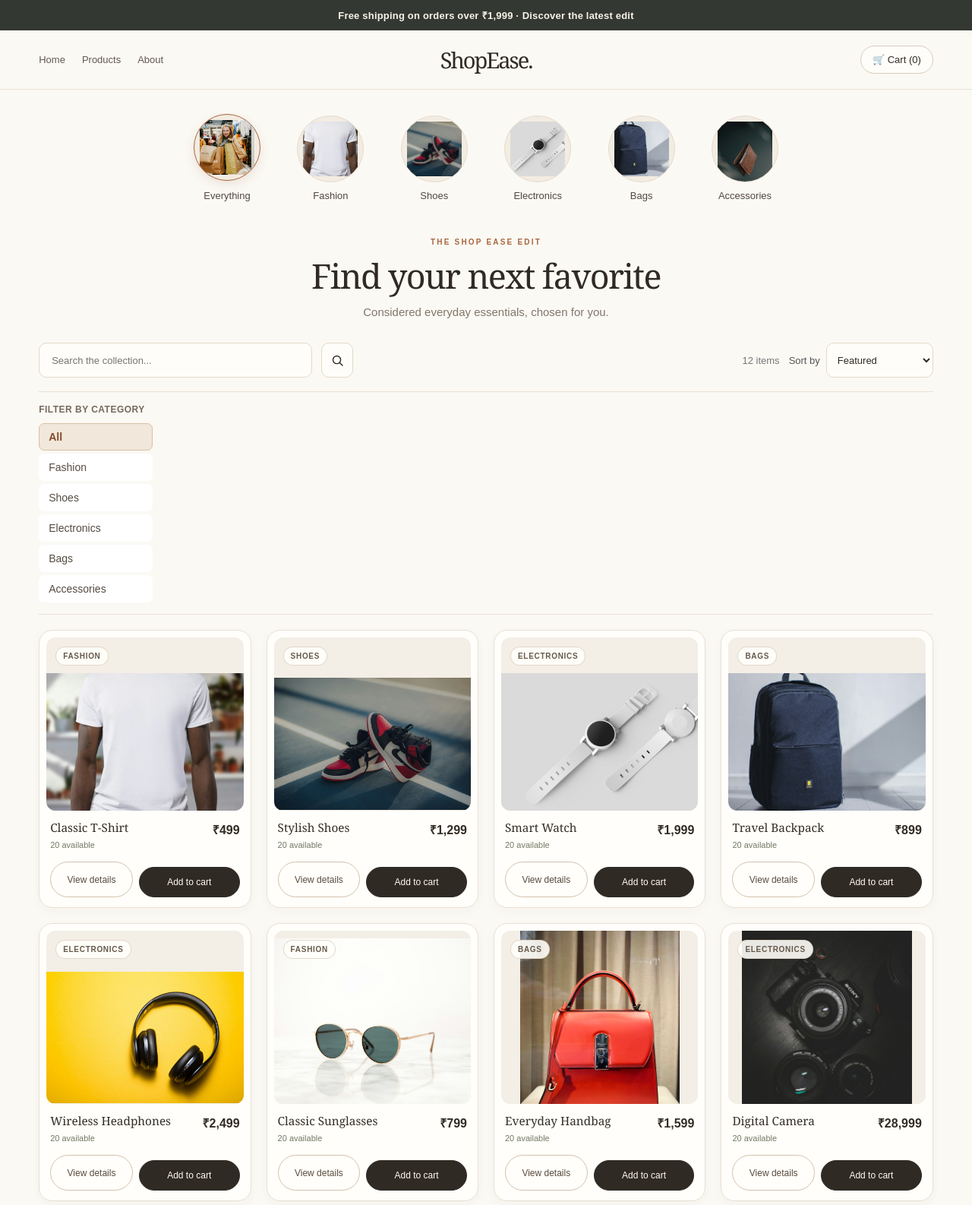
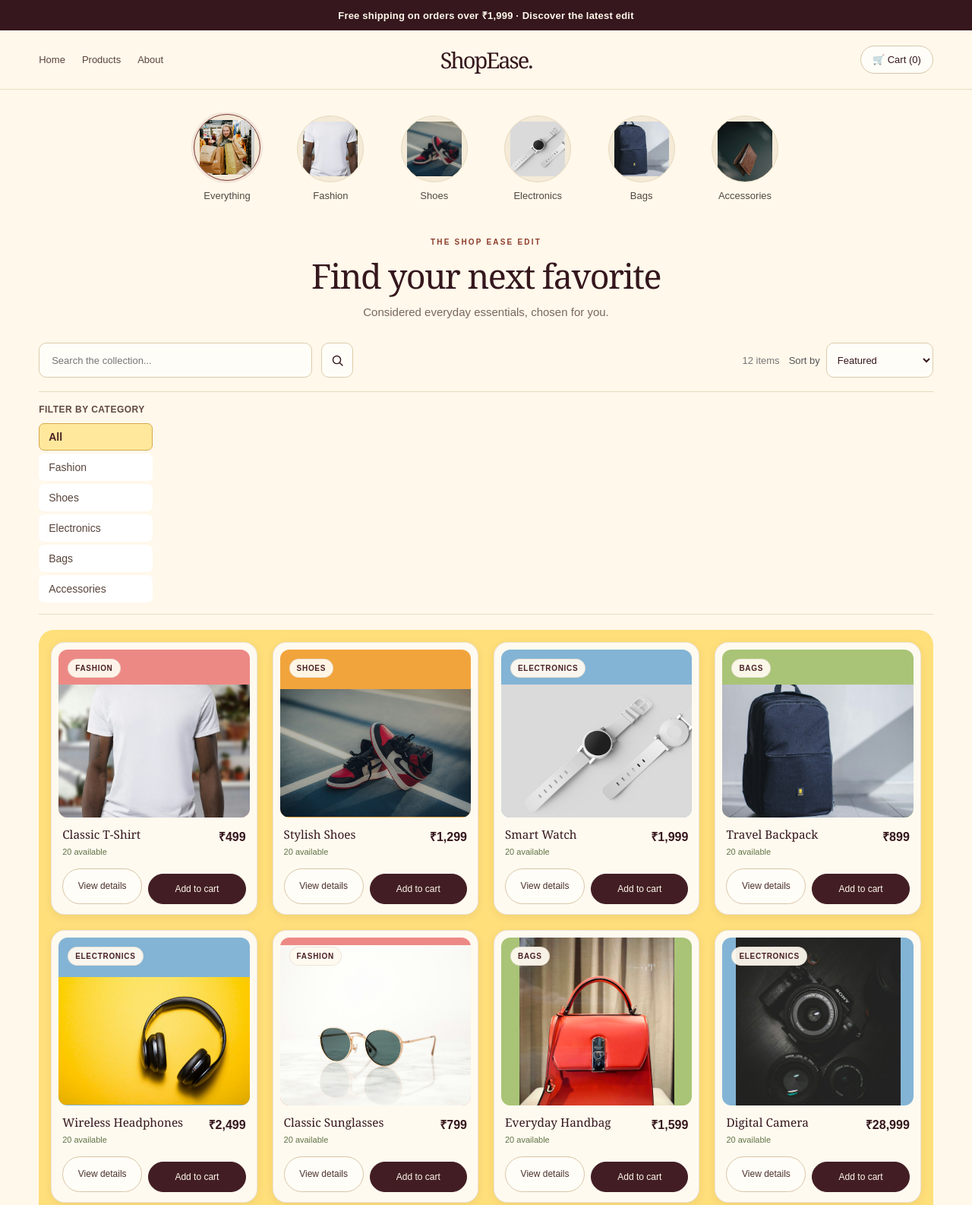
Before and after one commit to sunil-kumar27/admin-panel, a website: page user site/index.html in a window 1280 px wide. Shown: the top 1586 px of the page at 76% size. Drawn offline with Linux system fonts and the light colour scheme; no server answers.

Commit message:
Apply reference color palette to storefront

```diff
--- a/user site/script.js
+++ b/user site/script.js
@@ -251,7 +251,7 @@ function displayProducts(list = products) {
 
     list.forEach(product => {
         productList.innerHTML += `
-            <article class="product-card">
+            <article class="product-card" data-category="${escapeProductHTML(product.category)}">
                 <div class="product-media">
                     <span class="product-category">${escapeProductHTML(product.category)}</span>
                     <img src="${escapeProductHTML(product.image || "images/hero-shopping.jpg")}" alt="${escapeProductHTML(product.name)}" loading="lazy" onerror="this.hidden=true;">
--- a/user site/style.css
+++ b/user site/style.css
@@ -1091,3 +1091,47 @@ footer {
 @media (prefers-reduced-motion: reduce) {
     #storefront-view *, #storefront-view *::before, #storefront-view *::after { scroll-behavior: auto !important; transition-duration: .01ms !important; animation-duration: .01ms !important; animation-iteration-count: 1 !important; }
 }
+
+/* Warm cream, golden yellow and plum palette from the design reference */
+#storefront-view { --shop-ink: #35171d; --shop-clay: #7a302e; --shop-clay-dark: #4a2025; --shop-ivory: #fff8eb; --shop-sand: #ffdf7a; --shop-line: #eadcc2; --shop-sage: #647b43; background: var(--shop-ivory); color: var(--shop-ink); }
+#storefront-view .store-announcement { background: #35171d; color: #fff8eb; }
+#storefront-view header { background: rgba(255, 248, 235, .97); border-color: #eadcc2; }
+#storefront-view header .logo, #storefront-view .logo-word, #storefront-view .logo-dot { color: #35171d; }
+#storefront-view header nav a { color: #59433d; }
+#storefront-view header nav a:hover { color: #a34c27; }
+#storefront-view .cart-btn { border-color: #d8c5a7; background: #fffdf7; color: #35171d; }
+#storefront-view .category-shortcut-image { border-color: #e8d9bd; background: #f4ead7; }
+#storefront-view .category-shortcut.active .category-shortcut-image { border-color: #79332e; box-shadow: 0 0 0 3px rgba(121, 51, 46, .09); }
+#storefront-view .collection-eyebrow { color: #8d3c29; }
+#storefront-view .products-section h2, #storefront-view .product-card h3 { color: #35171d; }
+#storefront-view .subtitle { color: #79675c; }
+#storefront-view .search-container { border-color: #e7d8be; }
+#storefront-view .search-container input, #storefront-view .search-container button, #storefront-view .sort-control select { border-color: #ddcba9; background: #fffdf8; color: #35171d; }
+#storefront-view .search-container button:hover { border-color: #74302d; background: #f8e9bd; color: #4a2025; }
+#storefront-view .categories { border-color: #eadcc2; }
+#storefront-view .categories::before { color: #614a3f; }
+#storefront-view .category-btn { color: #59443b; }
+#storefront-view .category-btn:hover, #storefront-view .category-btn.active { border-color: #d7a84d; background: #ffe89c; color: #4a2025; }
+#storefront-view .product-grid { padding: 16px; border-radius: 20px; background: #ffdf7a; }
+#storefront-view .product-card { border-color: rgba(89, 57, 38, .12); background: #fffaf0; box-shadow: 0 3px 12px rgba(77, 44, 25, .08); }
+#storefront-view .product-card:hover { border-color: rgba(74, 32, 37, .28); box-shadow: 0 14px 28px rgba(77, 44, 25, .16); }
+#storefront-view .product-media { background: #f1a43c; }
+#storefront-view .product-card[data-category="Fashion"] .product-media { background: #ed8985; }
+#storefront-view .product-card[data-category="Shoes"] .product-media { background: #f1a43c; }
+#storefront-view .product-card[data-category="Electronics"] .product-media { background: #83b4d5; }
+#storefront-view .product-card[data-category="Bags"] .product-media { background: #a9c476; }
+#storefront-view .product-card[data-category="Accessories"] .product-media { background: #c5b4d2; }
+#storefront-view .product-category, #storefront-view .product-stock-badge { border-color: rgba(74, 32, 37, .1); background: rgba(255, 250, 240, .94); color: #4a2025; }
+#storefront-view .product-stock-badge { color: #7b302b; }
+#storefront-view .product-card .price { color: #35171d; }
+#storefront-view .stock-availability { color: #617445; }
+#storefront-view .product-actions .product-details-btn { border-color: #d8c4a5; background: #fffdf7; color: #4b302c; }
+#storefront-view .product-actions .product-details-btn:hover { border-color: #74302d; background: #f7e6b7; color: #4a2025; }
+#storefront-view .product-actions .add-btn.secondary, #storefront-view .checkout-btn { border-color: #421e24; background: #421e24; color: #fff8eb; }
+#storefront-view .product-actions .add-btn.secondary:hover, #storefront-view .checkout-btn:hover { border-color: #73312e; background: #73312e; }
+#storefront-view .about { background: #e9edda; color: #35171d; }
+#storefront-view .about p { color: #5f624f; }
+#storefront-view footer { background: #35171d; color: #fff8eb; }
+#storefront-view :is(button, a, input, select):focus-visible { outline-color: rgba(122, 48, 46, .55); }
+@media (max-width: 820px) { #storefront-view .product-grid { padding: 12px; } }
+@media (max-width: 560px) { #storefront-view .product-grid { padding: 9px; border-radius: 16px; } }
```
